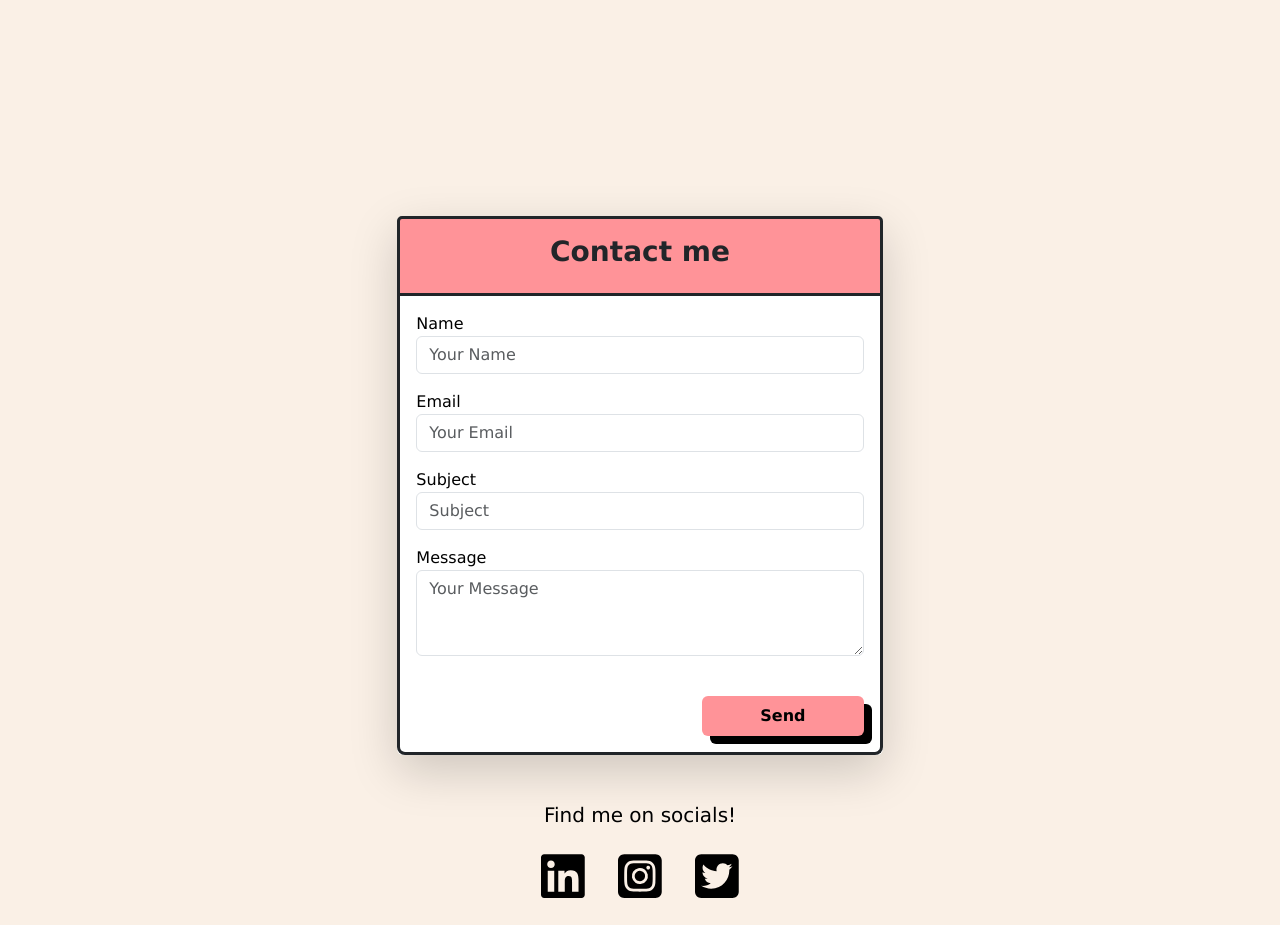
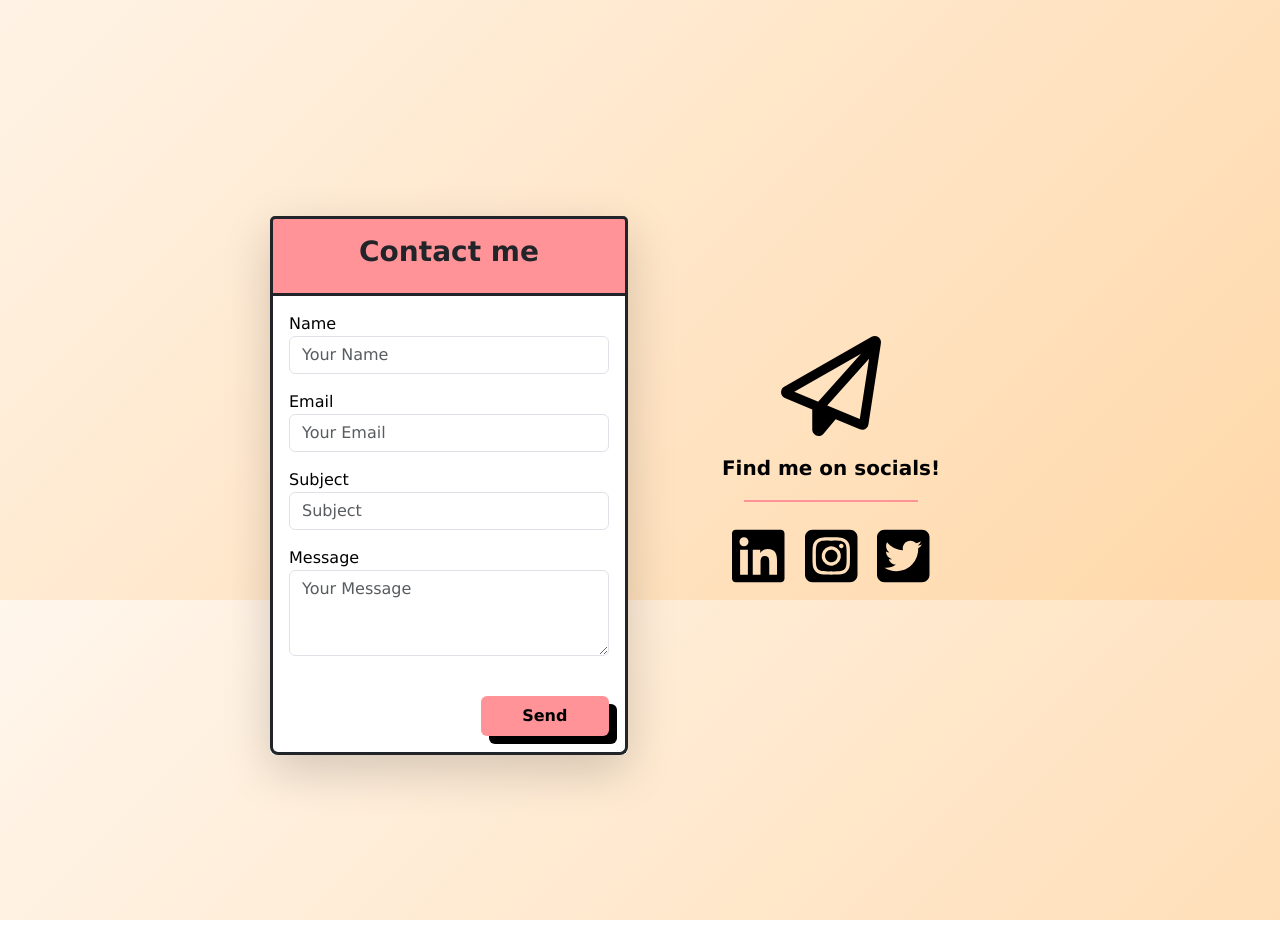
Before and after one commit to JespervdTol/portfolio, a React (Vite) app: page / in a window 1280 px wide. Shown: the part 2600-3525 px from the top of the page. Built offline with nearby package versions, Linux system fonts and the light colour scheme.

Commit message:
final changes

```diff
--- a/src/App.jsx
+++ b/src/App.jsx
@@ -6,8 +6,8 @@ import ProjectElement from './components/ProjectElement';
 import AboutElement from './components/AboutElement';
 import Slideshow from './components/Slideshow';
 import { FontAwesomeIcon } from '@fortawesome/react-fontawesome';
-import { faPaperPlane } from '@fortawesome/free-solid-svg-icons';
-import { faGithubSquare, faInstagramSquare, faLinkedin, faTwitterSquare } from '@fortawesome/free-brands-svg-icons';
+import { faPaperPlane } from '@fortawesome/free-regular-svg-icons';
+import { faInstagramSquare, faLinkedin, faTwitterSquare } from '@fortawesome/free-brands-svg-icons';
 import data from './data.json';
 
 const App = ({ currentPage, setCurrentPage }) => {
@@ -19,6 +19,8 @@ const App = ({ currentPage, setCurrentPage }) => {
   const biographyPage = useRef(null);
   const experiencePage = useRef(null);
   const contactPage = useRef(null);
+
+  const paperPlaneRef = useRef(null);
 
   const images = ['images/Basakportfolio3.png', 'images/Basakportfolio8.jpeg', 'images/Basakportfolio6.jpeg'];
 
@@ -49,6 +51,16 @@ const App = ({ currentPage, setCurrentPage }) => {
     });
   };
 
+  const handlePlaneClick = () => {
+    const plane = paperPlaneRef.current;
+    if (plane) {
+      plane.classList.add('fly-away');
+      setTimeout(() => {
+        plane.classList.remove('fly-away');
+      }, 5000);
+    }
+  };
+
   return (
     <>
       {/* Navigation */}
@@ -76,7 +88,7 @@ const App = ({ currentPage, setCurrentPage }) => {
       </div>
 
       {/* Biography */}
-      <br></br>
+      <br />
       <div ref={biographyPage} id='biographyPage'></div>
       <div className="page d-flex justify-content-center align-items-center margin-next-page">
         <div className="row">
@@ -90,8 +102,8 @@ const App = ({ currentPage, setCurrentPage }) => {
                 My favorite city is Istanbul and my favorite part of the city is the cats. I want to focus on neurology and genetics therefore I decided to move abroad to follow my ambitions. I am currently studying in Maastricht University. At some point in my life I want to go all over the world however I also want to become a scientist and help the community.
               </p>
               <div className="d-flex justify-content-center gap-5 mb-5">
-                <StyledButton text="Skills" onClick={() => setCurrentPage("Skills")}  />
-                <StyledButton text="Hobby's" onClick={() => setCurrentPage("Ambitions")}  />
+                <StyledButton text="Skills" onClick={() => setCurrentPage("Skills")} />
+                <StyledButton text="Hobby's" onClick={() => setCurrentPage("Ambitions")} />
               </div>
             </div>
           </div>
@@ -99,7 +111,7 @@ const App = ({ currentPage, setCurrentPage }) => {
       </div>
 
       {/* Experience */}
-      <br></br>
+      <br />
       <div ref={experiencePage} id='experiencePage'></div>
       <div className="page d-flex justify-content-center mt-5">
         <div className="container mt-5">
@@ -123,11 +135,11 @@ const App = ({ currentPage, setCurrentPage }) => {
       </div>
 
       {/* Contact */}
-      <br></br>
+      <br />
       <div ref={contactPage} id='contactPage'></div>
       <div className="page container margin-contact-page">
-        <div className="row justify-content-center">
-          <div className="col-md-8 mt-5">
+        <div className="row justify-content-between align-items-center">
+          <div className="col-md-6 mt-5">
             <div className="card shadow-lg border-0 rounded-lg mt-5">
               <div className="contact-header card-header py-3">
                 <h3 className="contact-text text-center fw-bold">Contact me</h3>
@@ -169,31 +181,38 @@ const App = ({ currentPage, setCurrentPage }) => {
               </div>
             </div>
           </div>
-        </div>
-        <div className="row justify-content-center mt-5">
-          <div className="col-md-4 text-center">
-            <h5>Find me on socials!</h5>
+          <div className="col-md-6 text-center d-flex align-items-center justify-content-center mt-5">
+            <div>
+              <FontAwesomeIcon
+                icon={faPaperPlane}
+                fontSize={100}
+                className="icon-header"
+                ref={paperPlaneRef}
+                onClick={handlePlaneClick}
+              />
+              <h5 className="font-weight-bold">Find me on socials!</h5>
+              <div className="line-separator"></div>
               <div id='socials' className="d-flex justify-content-around mt-4">
                 <FontAwesomeIcon
                   icon={faLinkedin}
-                fontSize={50}
+                  fontSize={60}
                   onClick={() => window.open(user.linkedIn, '_blank')}
                   className="social-icon"
                 />
                 <FontAwesomeIcon
                   icon={faInstagramSquare}
-                fontSize={50}
+                  fontSize={60}
                   onClick={() => window.open(user.instagram, '_blank')}
                   className="social-icon"
                 />
                 <FontAwesomeIcon
                   icon={faTwitterSquare}
-                fontSize={50}
+                  fontSize={60}
                   onClick={() => window.open(user.twitter, '_blank')}
                   className="social-icon"
                 />
               </div>
-            <br></br>
+            </div>
           </div>
         </div>
       </div>
--- a/src/App.scss
+++ b/src/App.scss
@@ -15,117 +15,9 @@ $mainPictureOffsetX: 90px;
 $mainPictureOffsetY: 70px;
 $mainPictureRotation: 13deg;
 
-// Slideshow
-
-* {box-sizing: border-box}
-body {font-family: Verdana, sans-serif; margin:0}
-.mySlides {display: none}
-
-img {
-  vertical-align: middle;
-  border-radius: $imageRadius;
-}
-
-/* Slideshow container */
-.slideshow-container {
-  width: $imageWidth;
-  height: $imageHeight;
-  position: relative;
-}
-
-/* Next & previous buttons */
-.prev, .next {
-  cursor: pointer;
-  position: absolute;
-  top: 102%;
-  width: auto;
-  padding: 1px 10px 1px 10px;
-  margin-top: -7px;
-  color: $mainColor;
-  font-weight: bold;
-  font-size: 18px;
-  transition: 0.6s ease;
-  border-radius: 50%;
-  user-select: none;
-}
-
-/* Position the "next button" to the right */
-.next {
-  right: 0;
-  border-radius: 50%;
-}
-
-/* On hover, add a black background color with a little bit see-through */
-.prev:hover, .next:hover {
-  background-color: rgb(0, 0, 0);
-}
-
-/* Caption text */
-.text {
-  color: #f2f2f2;
-  font-size: 15px;
-  padding: 8px 12px;
-  position: absolute;
-  bottom: 8px;
-  width: 100%;
-  text-align: center;
-}
-
-/* Number text (1/3 etc) */
-.numbertext {
-  color: #f2f2f2;
-  font-size: 12px;
-  padding: 8px 12px;
-  position: absolute;
-  top: 0;
-}
-
-/* The dots/bullets/indicators */
-.dot {
-  cursor: pointer;
-  height: 15px;
-  width: 15px;
-  margin: 10px 4px;
-  background-color: black;
-  border-radius: 50%;
-  border: solid;
-  border-color: #000000;
-  display: inline-block;
-  transition: background-color 0.6s ease;
-}
-
-.active, .dot:hover {
-  background-color: $mainColor;
-}
-
-/* Fading animation */
-.mySlides {
-  display: none;
-  border-radius: $imageRadius;
-}
-
-.fade {
-  animation-name: fade;
-  animation-duration: 1.5s;
-}
-
-.fade:not(.show) {
-  opacity: 1;
-}
-
-@keyframes fade {
-  from {
-    opacity: 0.4;
-  }
-
-  to {
-    opacity: 1;
-  }
-}
-
-/* On smaller screens, decrease text size */
-@media only screen and (max-width: 300px) {
-  .prev, .next,.text {font-size: 11px}
+@keyframes spin {
+  0% { transform: rotate(0deg); }
+  100% { transform: rotate(360deg); }
 }
 
 // Global styles
@@ -139,6 +31,17 @@ img {
 
 .mainColor {
   color: $mainColor;
+}
+
+.font-weight-bold {
+  font-weight: bold;
+}
+
+.line-separator {
+  width: 80%;
+  height: 2px;
+  background-color: $mainColor;
+  margin: 20px auto;
 }
 
 .homeText1 {
@@ -197,13 +100,11 @@ body {
   width: 8px;
 }
 
-/* Handle */
 ::-webkit-scrollbar-thumb {
   background: rgb(57, 57, 57);
   border-radius: 8px;
 }
 
-/* Handle on hover */
 ::-webkit-scrollbar-thumb:hover {
   background: $mainColor;
 }
@@ -330,6 +231,7 @@ body {
 }
 
 // Contact
+
 #contactPage {
   margin-top: 200px;
 }
@@ -342,14 +244,30 @@ body {
   opacity: 1;
 }
 
-#contactPage #socials path {
+.icon-header {
+  font-size: 100px;
+  margin-bottom: 20px;
+  cursor: pointer;
+  transition: transform 5s ease, opacity 5s ease;
+}
+
+.fly-away {
+  transform: translate(100vw, -100vh) rotate(120deg);
+  opacity: 0;
+}
+
+#socials svg {
+  cursor: pointer;
+}
+
+#socials svg path {
   color: $secondaryColor;
   transition: $transition;
 }
 
-#contactPage #socials svg:hover path {
-  scale: 0.95;
-  transform: rotate(5deg);
+#socials svg:hover path {
+  transform: scale(1.3) rotate(10deg);
+  color: $mainColor;
 }
 
 #contactPage input,
@@ -382,12 +300,20 @@ body {
   border-radius: 0px 0px 8px 8px;
 }
 
-.social-icon {
-  cursor: pointer;
+.page {
+  height: 100vh;
+  padding-inline: $pagePadding;
 }
 
-.social-icon:hover {
-  transform: translateY(-5px);
+#contactPage .col-md-6 {
+  display: flex;
+  align-items: center;
+  justify-content: center;
+  text-align: center;
+}
+
+#contactPage .col-md-6 h5 {
+  margin-bottom: 20px;
 }
 
 // newPage
@@ -417,7 +343,48 @@ body {
   width: 70vh;
 }
 
-// phoneView
+.preloader {
+  position: fixed;
+  top: 0;
+  left: 0;
+  right: 0;
+  bottom: 0;
+  background: rgba(255, 255, 255, 0.8);
+  display: flex;
+  justify-content: center;
+  align-items: center;
+  z-index: 9999;
+}
+
+.spinner {
+  border: 8px solid rgba(0, 0, 0, 0.1);
+  border-radius: 50%;
+  border-top: 8px solid #3498db;
+  width: 50px;
+  height: 50px;
+  animation: spin 1s linear infinite;
+}
+
+@media (max-width: 1200px) {
+  .page {
+    padding-inline: 100px;
+  }
+
+  .title {
+    font-size: 2.5rem;
+  }
+
+  .styledButton {
+    padding: 8px 10%;
+    font-size: 1.2rem;
+  }
+
+  #homePage .line {
+    width: 500px;
+  }
+}
+
+// Medium devices width <= 1000px
 @media screen and (max-width: 1000px) {
   #navigation {
     display: none !important;
@@ -439,9 +406,9 @@ body {
     margin-top: 500px;
   }
 
-  .margin-contact-page {
-    margin-top: 800px;
-  }
+  // .margin-contact-page {
+  //   margin-top: 800px;
+  // }
 
   #homePage .imageContainer {
     display: none;
@@ -468,3 +435,242 @@ body {
     max-width: 100% !important;
   }
 }
+
+// Slideshow
+
+* {box-sizing: border-box}
+body {font-family: Verdana, sans-serif; margin:0}
+.mySlides {display: none}
+
+::-webkit-scrollbar {
+  width: 12px;
+}
+
+::-webkit-scrollbar-track {
+  background: rgb(254, 254, 254);
+}
+
+::-webkit-scrollbar-thumb {
+  background-color: $secondaryColor;
+  border-radius: 6px;
+  border: 3px solid $mainColor;
+}
+
+img {
+  vertical-align: middle;
+  border-radius: $imageRadius;
+}
+
+.slideshow-container {
+  width: $imageWidth;
+  height: $imageHeight;
+  position: relative;
+}
+
+.prev, .next {
+  cursor: pointer;
+  position: absolute;
+  top: 102%;
+  width: auto;
+  padding: 1px 10px 1px 10px;
+  margin-top: -7px;
+  color: $mainColor;
+  font-weight: bold;
+  font-size: 18px;
+  transition: 0.6s ease;
+  border-radius: 50%;
+  user-select: none;
+}
+
+.next {
+  right: 0;
+  border-radius: 50%;
+}
+
+.prev:hover, .next:hover {
+  background-color: rgb(0, 0, 0);
+}
+
+.text {
+  color: #f2f2f2;
+  font-size: 15px;
+  padding: 8px 12px;
+  position: absolute;
+  bottom: 8px;
+  width: 100%;
+  text-align: center;
+}
+
+.numbertext {
+  color: #f2f2f2;
+  font-size: 12px;
+  padding: 8px 12px;
+  position: absolute;
+  top: 0;
+}
+
+.dot {
+  cursor: pointer;
+  height: 15px;
+  width: 15px;
+  margin: 10px 4px;
+  background-color: black;
+  border-radius: 50%;
+  border: solid;
+  border-color: #000000;
+  display: inline-block;
+  transition: background-color 0.6s ease;
+}
+
+.active, .dot:hover {
+  background-color: $mainColor;
+}
+
+.mySlides {
+  display: none;
+  border-radius: $imageRadius;
+}
+
+.fade {
+  animation-name: fade;
+  animation-duration: 1.5s;
+}
+
+.fade:not(.show) {
+  opacity: 1;
+}
+
+@keyframes fade {
+  from {
+    opacity: 0.4;
+  }
+
+  to {
+    opacity: 1;
+  }
+}
+
+// Small/Medium devices width <= 768px
+
+@media (max-width: 768px) {
+  .page {
+    padding-inline: 50px;
+  }
+
+  .title {
+    font-size: 2rem;
+  }
+
+  .styledButton {
+    padding: 8px 8%;
+    font-size: 1rem;
+  }
+
+  .aboutElement {
+    width: 18em;
+    height: 18em;
+  }
+
+  #navigation button {
+    font-size: 16px;
+  }
+
+  #homePage .line {
+    width: 400px;
+  }
+}
+
+// Small devices width <= 480px
+
+@media (max-width: 480px) {
+  body {
+    font-size: 14px;
+  }
+
+  .page {
+    padding-inline: 20px;
+  }
+
+  .title {
+    font-size: 1.8rem;
+  }
+
+  .styledButton {
+    padding: 6px 10%;
+    font-size: 0.9rem;
+  }
+
+  .homeText1 {
+    font-size: 1rem;
+  }
+
+  .homeText2 {
+    font-size: 0.9rem;
+  }
+
+  .aboutElement {
+    width: 100%;
+    height: auto;
+  }
+
+  .projectElement img {
+    border-radius: 5px;
+  }
+
+  .line-separator {
+    width: 70%;
+  }
+
+  .slideshow-container {
+    width: 300px;
+    height: 300px;
+  }
+
+  .prev, .next {
+    font-size: 14px;
+    padding: 1px 5px;
+  }
+
+  .dot {
+    width: 10px;
+    height: 10px;
+  }
+}
+
+@media (max-width: 320px) {
+  .title {
+    font-size: 1.5rem;
+  }
+
+  .styledButton {
+    padding: 4px 8%;
+    font-size: 0.8rem;
+  }
+
+  .aboutElement {
+    width: 100%;
+    padding: 20px;
+  }
+
+  .slideshow-container {
+    width: 250px;
+    height: 250px;
+  }
+
+  .prev, .next {
+    font-size: 12px;
+  }
+
+  .dot {
+    width: 8px;
+    height: 8px;
+  }
+
+  .homeText1 {
+    font-size: 0.9rem;
+  }
+
+  .homeText2 {
+    font-size: 0.8rem;
+  }
+}
--- a/src/components/Slideshow.jsx
+++ b/src/components/Slideshow.jsx
@@ -1,5 +1,5 @@
 import React, { useEffect, useState } from 'react';
-import '../App.scss'; // Ensure you have a corresponding Slideshow.scss file for styles
+import '../App.scss';
 
 const Slideshow = ({ images }) => {
   const [slideIndex, setSlideIndex] = useState(1);
@@ -32,15 +32,12 @@ const Slideshow = ({ images }) => {
       newIndex = slides.length;
     }
 
-    // Hide all slides
     Array.from(slides).forEach((slide) => {
       slide.style.display = 'none';
     });
 
-    // Display the current slide
     slides[newIndex - 1].style.display = 'block';
 
-    // Update active state for dots
     Array.from(dots).forEach((dot, index) => {
       if (index === newIndex - 1) {
         dot.classList.add('active');
@@ -49,7 +46,6 @@ const Slideshow = ({ images }) => {
       }
     });
 
-    // Update state
     setSlideIndex(newIndex);
   };
 
--- a/src/index.css
+++ b/src/index.css
@@ -1,7 +1,8 @@
-:root{
-  --background: #faf0e6;
+:root {
+  --background: linear-gradient(135deg, #fff6ec, #ffd8a9);
 }
-
-body{
-  background-color: var(--background);
+/* faf0e6 ffe4c4*/
+body {
+  background: var(--background);
+  background-attachment: fixed;
 }
--- a/src/main.jsx
+++ b/src/main.jsx
@@ -7,7 +7,6 @@ import Project from './NewPage.jsx';
 function Root() {
   const [currentPage, setCurrentPage] = useState("Home");
 
-  // Store scroll position when page changes
   useEffect(() => {
     if (currentPage === "Home") {
       const handleScroll = () => {
@@ -19,7 +18,6 @@ function Root() {
     }
   }, [currentPage]);
 
-  // Restore scroll position when navigating back to home
   useEffect(() => {
     if (currentPage === "Home") {
       const scrollPosition = sessionStorage.getItem('scrollPosition');
```
Also changed, not shown: index.html (+1 -8 lines), src/components/Preloader.jsx (added, +10 -0 lines), 1 other file (tests, documents, lock files or other folders). Lines whose indentation alone changed are shown as unchanged.
